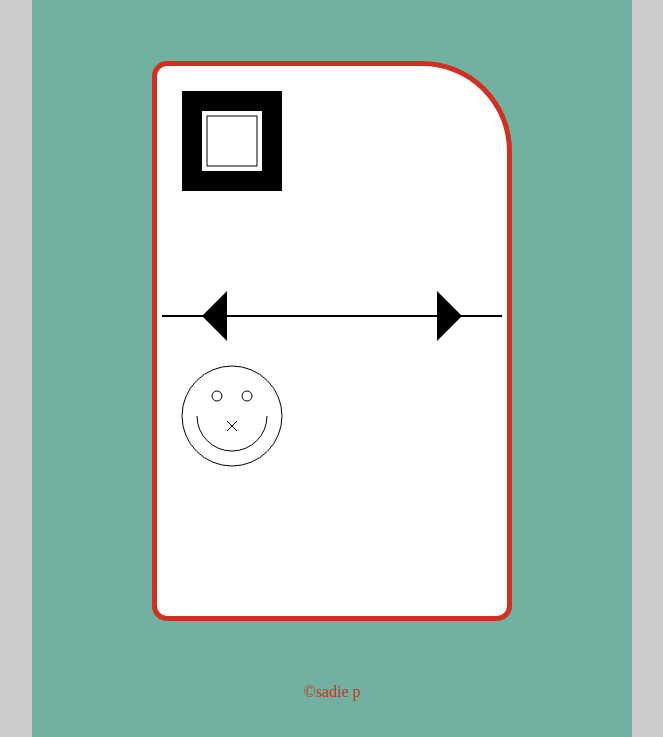
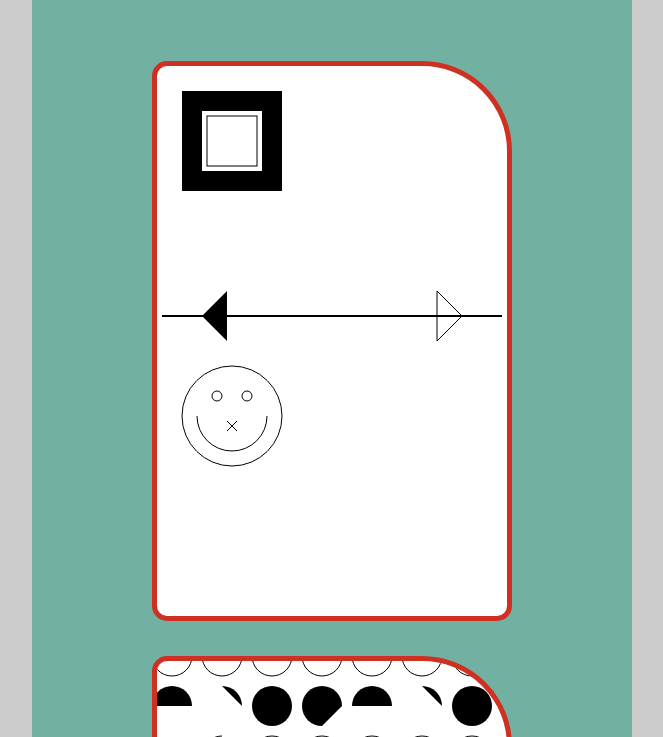
Before and after one commit to spacerest/canvas, a plain HTML site: page index.html in a window 1280 px wide. Shown: the part 63-800 px from the top of the page, without its empty margins (308-971 px from the left). Drawn offline with Linux system fonts and the light colour scheme.

Commit message:
added canvasTwo to html and js files

```diff
--- a/index.html
+++ b/index.html
@@ -9,7 +9,7 @@
 
 </head>
 
-<body onload="draw();">
+<body onload="draw(); drawTwo();">
 
 <div class="container">
 <header class="clearfix">
@@ -17,7 +17,10 @@
 </header>
 
 	<canvas id="canvas" width="350" height="550"><img src="assets/images/poodle.jpg"></canvas>
-
+	<br>
+	<br>
+	<br>
+	<canvas id ="canvasTwo" width="350" height="550"></canvas>
 <footer class="clearfix">
 	<small>&copy;sadie p</small>
 </footer>
--- a/scripts/script.js
+++ b/scripts/script.js
@@ -33,11 +33,18 @@ function draw() {
 		ctxTwo.moveTo(305,250);
 		ctxTwo.lineTo(280,275);
 		ctxTwo.lineTo(280,225);
-		ctxTwo.fill();
+		ctx.closePath();
+		ctxTwo.stroke();
 	}
 
 	if (canvas.getContext) {
 		var ctx = canvas.getContext("2d");
+
+/*to draw arcs and cirlces, we use the arc() and arcTo() methods:
+
+arc(x,y,radius,startAngle,endAngle,anticlockwiseBool)
+
+arcTo(x1,y1,x2,y2,radius)*/
 
 		ctx.beginPath();
 		ctx.arc(75,350,50,0,Math.PI*2,true);
@@ -55,3 +62,28 @@ function draw() {
 	}
 
 }
+
+function drawTwo(){
+	var canvasTwo = document.getElementById("canvasTwo");
+	if (canvasTwo.getContext){
+		var ctx = canvasTwo.getContext("2d");
+
+		for(var i=0;i<13;i++){
+			for (var j=0;j<10;j++){
+				ctx.beginPath();
+				var x = 15+j*50;
+				var y = -5+i*50;
+				var radius = 20;
+				var startAngle = 0;
+				var endAngle = Math.PI+(Math.PI*j)/2;
+				var anticlockwise = i%2==0 ? false : true;
+				ctx.arc(x,y,radius,startAngle,endAngle,anticlockwise);
+				if (i==1||i==3||i==5||i>7){
+					ctx.fill();
+				} else {
+					ctx.stroke();
+				}
+			}
+		}
+	}
+}
```
